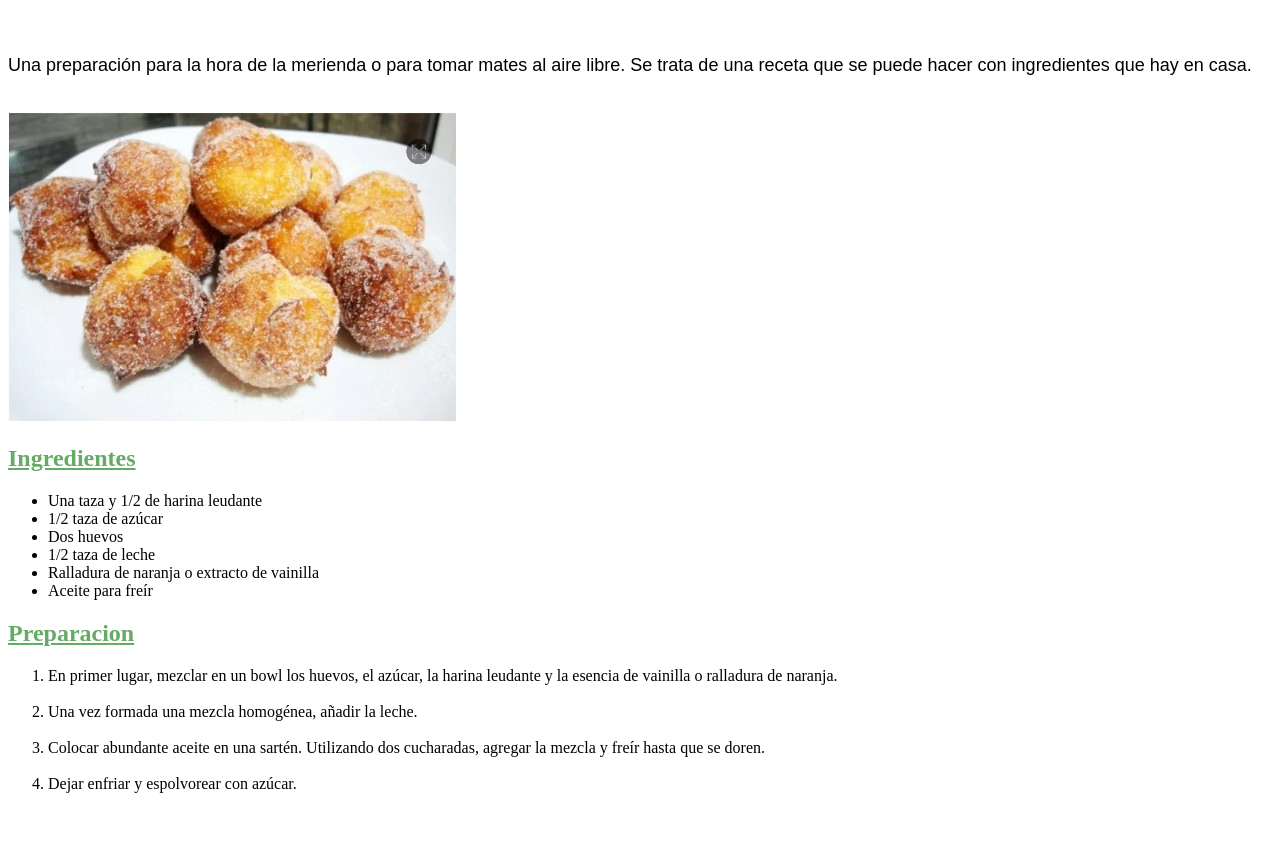
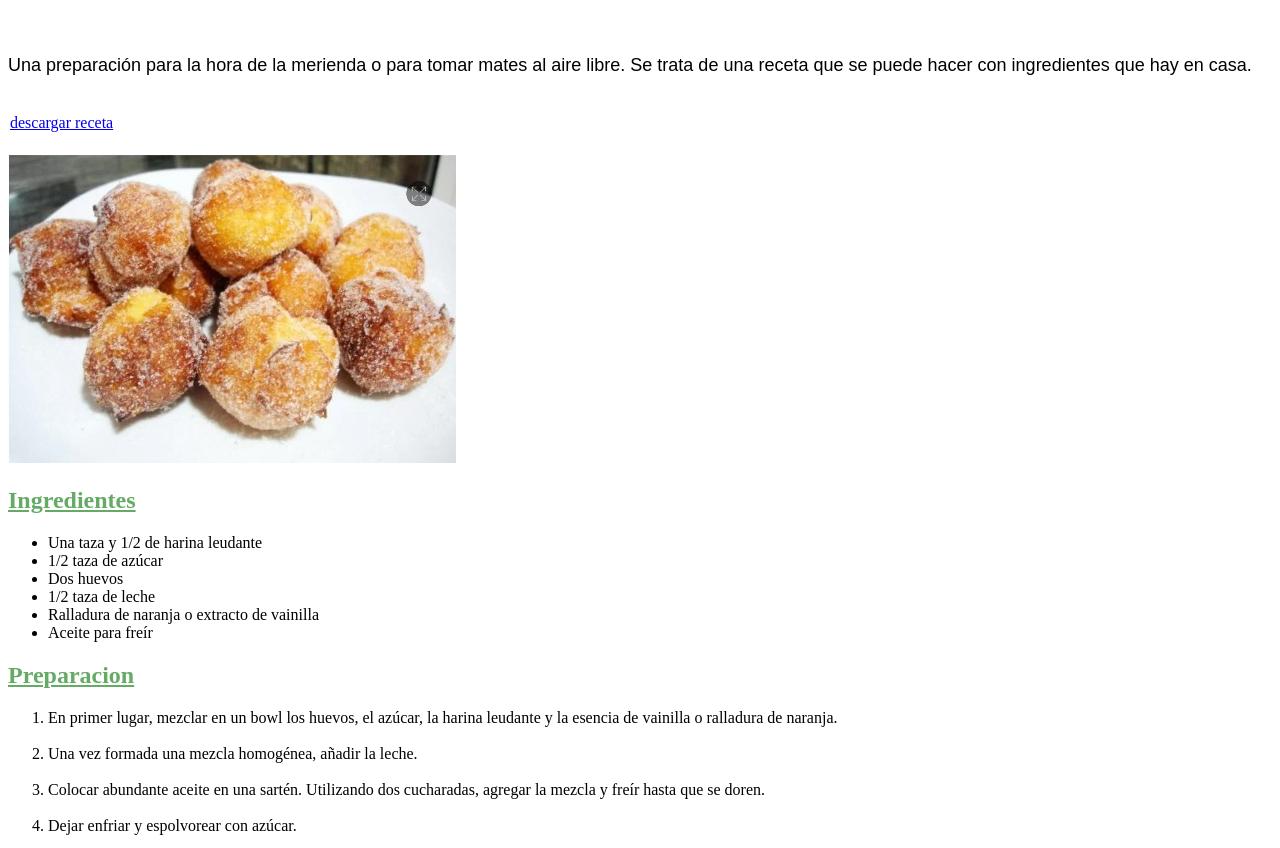
Before and after one commit to Julis19/frontlp, a plain HTML site: page index.html in a window 1280 px wide. Shown: the part 61-909 px from the top of the page. Drawn offline with Linux system fonts and the light colour scheme; grey boxes are pictures that could not be loaded.

Commit message:
Add files via upload

```diff
--- a/css/estilos.css
+++ b/css/estilos.css
@@ -3,3 +3,8 @@ h1 {background-color: lightgreen;text-align:center;}
 h2 {color:rgb(101, 170, 101);text-decoration: underline;}
 
 #letra{font-size:large;font-family:Arial;}
+
+nav{margin-bottom: 20px;
+    padding: 2px;
+    border: 2px;
+}
--- a/index.html
+++ b/index.html
@@ -7,12 +7,22 @@
     <link rel="stylesheet" href="./css/estilos.css">
 </head>
 <body>
+    <header>
         <h1>Receta de Buñuelos</h1>
         <br>
         <p id="letra">Una preparación para la hora de la merienda o para tomar mates al aire libre. Se trata de una receta que se puede hacer con ingredientes que hay en casa.</p>
         <br>
+    </header>
+
+    <nav>
+        <a href="./recetas/BUÑUELOS-DE-VIENTO.pdf">descargar receta</a>
+    </nav>
+
+    <section>
         <img src="./imagenes/buñuelos.jpg" alt="foto buñuelos">
-<br>
+    </section>
+
+    <aside>
         <h2>Ingredientes</h2>
         <ul>
             <li>Una taza y 1/2 de harina leudante</li>
@@ -32,7 +42,9 @@
               <br>
                 <li>Dejar enfriar y espolvorear con azúcar. </li>
         </ol>
-<br>
+    </aside>
+
+
 <iframe width="560" height="315" src="https://www.youtube.com/embed/xoKEOPc95Io" title="YouTube video player" frameborder="0" allow="accelerometer; autoplay; clipboard-write; encrypted-media; gyroscope; picture-in-picture; web-share" allowfullscreen></iframe>
 <br>
 <br>
```
Also changed, not shown: 1 other file. Lines whose indentation alone changed are shown as unchanged.
